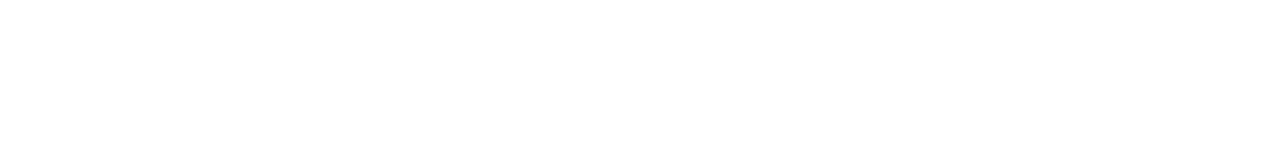
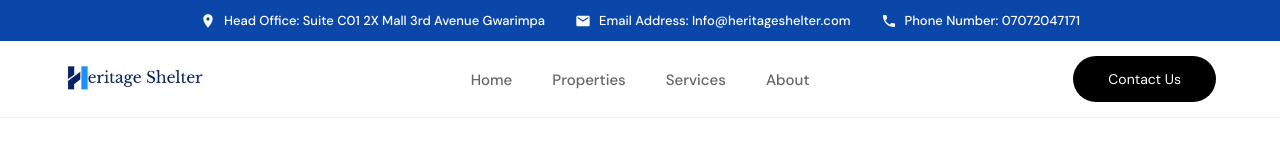
Before and after one commit to devNenye001/Heritage-Shelter, a React (Vite) app: page / in a window 1280 px wide. Shown: the top 160 px of the page. Built offline with nearby package versions, Linux system fonts and the light colour scheme; a web font is replaced by a local one.

Commit message:
removed the display none styling

```diff
--- a/src/index.css
+++ b/src/index.css
@@ -4,7 +4,3 @@
   box-sizing: border-box;
   font-family: 'Dm Sans', sans-serif;
 }
-
-body{
-  display: none;
-}
```
